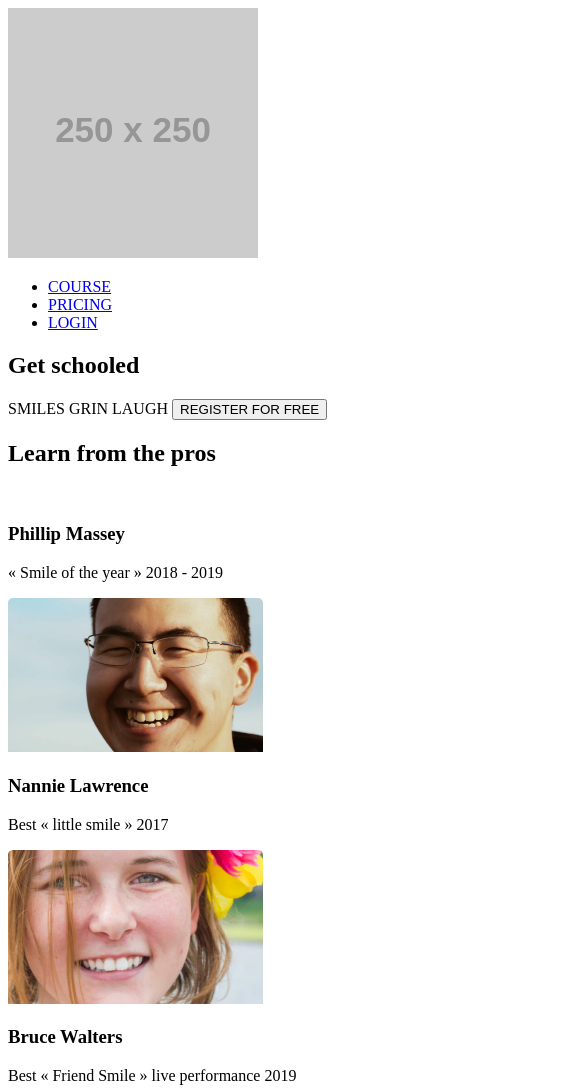
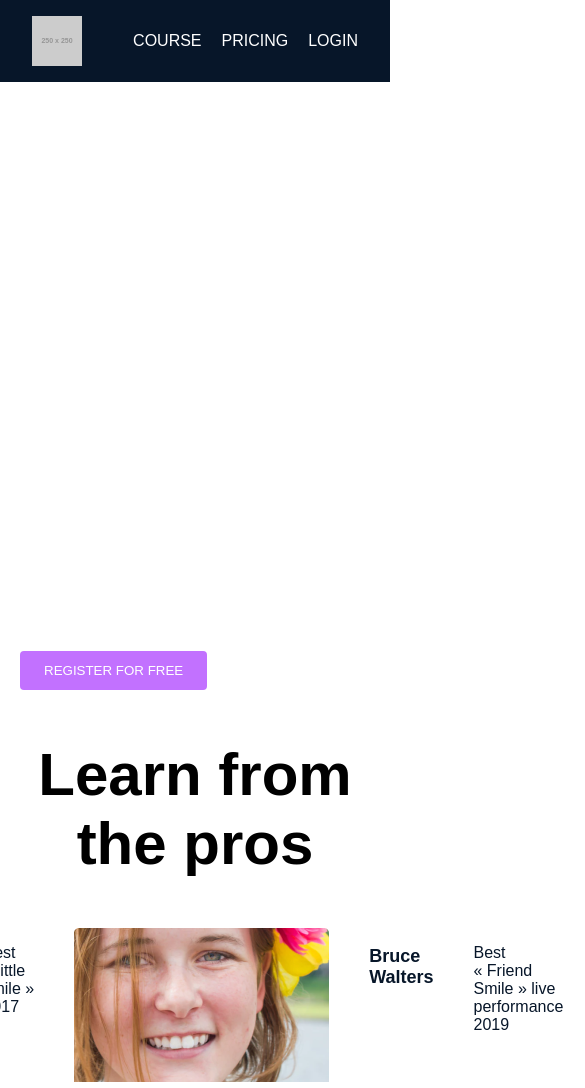
Before and after one commit to KiriManii/alx_html_css, a plain HTML site: page css_advanced/index.html in a window 390 px wide. Shown: the top 1088 px of the page, 585 px wide, since content can reach past the window. Drawn offline with Linux system fonts and the light colour scheme; placeholder pictures from the web are drawn by us.

Commit message:
add css code and js code

```diff
--- a/css_advanced/index.html
+++ b/css_advanced/index.html
@@ -210,5 +210,7 @@
             <p>©smileschool 2020</p>
         </section>
     </footer>
+     <!-- Link to the external JavaScript file -->
+     <script src="script.js"></script>
 </body>
 </html>
--- /dev/null
+++ b/css_advanced/script.js
@@ -0,0 +1,20 @@
+// script.js
+
+// Smooth scroll to sections
+document.querySelectorAll('a[href^="#"]').forEach(anchor => {
+    anchor.addEventListener('click', function (e) {
+        e.preventDefault();
+
+        document.querySelector(this.getAttribute('href')).scrollIntoView({
+            behavior: 'smooth'
+        });
+    });
+});
+
+// Toggle mobile navigation (if you implement a mobile menu)
+const navToggle = document.querySelector('.nav-toggle'); // Add a toggle button in your HTML
+const navMenu = document.querySelector('nav ul');
+
+navToggle.addEventListener('click', () => {
+    navMenu.classList.toggle('active'); // Add an active class for styling
+});
--- a/css_advanced/styles.css
+++ b/css_advanced/styles.css
@@ -0,0 +1,123 @@
+/* Base styles */
+body {
+    margin: 0;
+    font-family: Arial, sans-serif;
+    background-color: #ffffff;
+}
+
+header {
+    width: 100%;
+    background-color: #071629; /* Dark background for header */
+}
+
+nav {
+    display: flex;
+    justify-content: space-between;
+    align-items: center;
+    padding: 16px 32px;
+}
+
+nav img {
+    height: 50px; /* Adjust logo size */
+}
+
+nav ul {
+    list-style: none;
+    display: flex;
+    gap: 20px;
+}
+
+nav a {
+    color: white;
+    text-decoration: none;
+}
+
+/* Main Section Styles */
+main {
+    max-width: 1440px;
+    margin: auto;
+}
+
+section {
+    padding: 40px 20px;
+}
+
+/* First Section */
+h1 {
+    font-size: 120px;
+    text-align: center;
+    color: white;
+}
+
+span {
+    display: block;
+    text-align: center;
+    color: white;
+    font-weight: bold;
+}
+
+button {
+    background-color: #c271ff; /* Button color */
+    color: white;
+    padding: 12px 24px;
+    border: none;
+    border-radius: 4px;
+    cursor: pointer;
+}
+
+/* Learn from the pros */
+h2 {
+    font-size: 60px;
+    text-align: center;
+}
+
+div > div {
+    display: flex;
+    justify-content: center;
+    gap: 40px;
+}
+
+/* Tutorial Sections */
+h3 {
+    font-size: 24px;
+}
+
+p {
+    color: #071629;
+}
+
+/* Free Membership Section */
+.free-membership {
+    text-align: center;
+}
+
+/* FAQ Section */
+h3 {
+    font-size: 18px;
+    color: #071629;
+}
+
+blockquote {
+    font-style: italic;
+    color: #071629;
+}
+
+/* Footer */
+footer {
+    background-color: #071629;
+    color: white;
+    padding: 20px;
+}
+
+footer section {
+    display: flex;
+    justify-content: space-between;
+    align-items: center;
+}
+
+/* Social Icons */
+footer i {
+    margin: 0 10px;
+    color: white;
+    font-size: 24px;
+}
```
